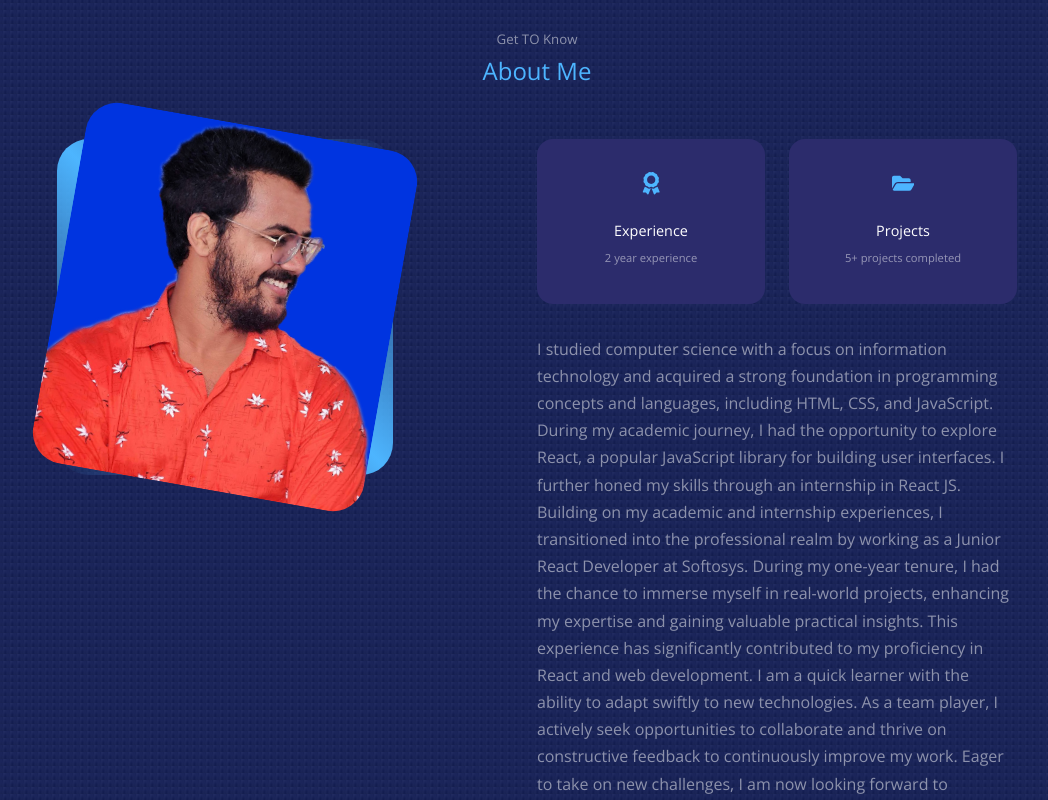
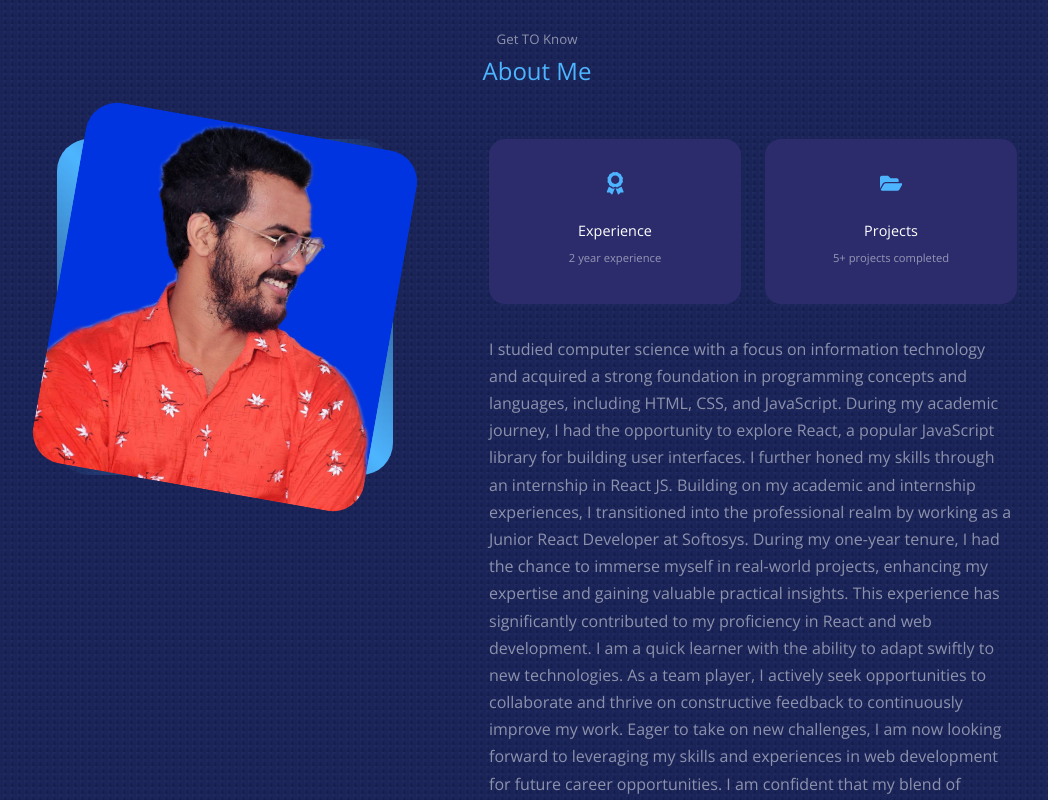
Before and after one commit to bhupi-010/my-portfolio, a React (Create React App) app: page / in a window 1280 px wide. Shown: the part 900-1700 px from the top of the page, without its empty margins (103-1151 px from the left). Built offline with nearby package versions, Linux system fonts and the light colour scheme.

Commit message:
css edited

```diff
--- a/src/components/about/about.css
+++ b/src/components/about/about.css
@@ -1,7 +1,7 @@
 .about_container{
     display: grid;
-    grid-template-columns: 35% 50%;
-    gap: 15%;
+    grid-template-columns: 35% 55%;
+    gap: 10%;
 }
 
 .about_me{
--- a/src/components/contact/Contact.jsx
+++ b/src/components/contact/Contact.jsx
@@ -13,7 +13,6 @@ const Contact = () => {
    useEffect(() => {
      const handleScroll = () => {
        const element = document.getElementById("contact");
-       console.log(element);
        if (element) {
          const rect = element.getBoundingClientRect();
          const isInView = rect.top < window.innerHeight;
--- a/src/components/experience/Experience.jsx
+++ b/src/components/experience/Experience.jsx
@@ -10,7 +10,6 @@ const Experience = () => {
    useEffect(() => {
      const handleScroll = () => {
        const element = document.getElementById("experience");
-       console.log(element);
        if (element) {
          const rect = element.getBoundingClientRect();
          const isInView = rect.top < window.innerHeight;
--- a/src/components/portfolio/Portfolio.jsx
+++ b/src/components/portfolio/Portfolio.jsx
@@ -19,7 +19,6 @@ const Portfolio = () => {
   useEffect(() => {
     const handleScroll = () => {
       const element = document.getElementById("portfolio");
-      console.log(element);
       if (element) {
         const rect = element.getBoundingClientRect();
         const isInView = rect.top < window.innerHeight;
```
